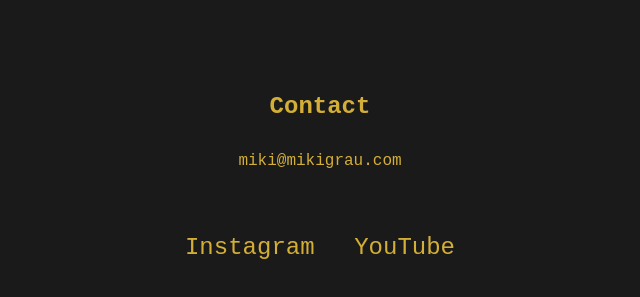
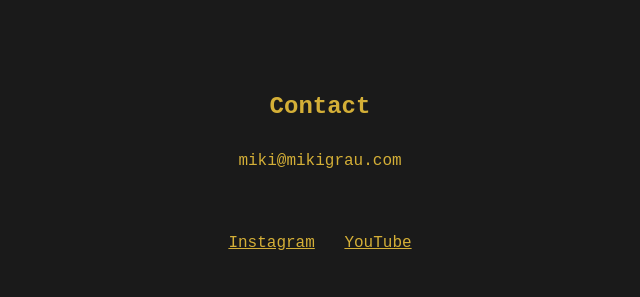
Before and after one commit to MikiGrau/mikigrau.com, a plain HTML site: page index.html in a window 1280 px wide. Shown: the part 1969-2266 px from the top of the page, without its empty margins (320-960 px from the left). Drawn offline with Linux system fonts and the light colour scheme.

Commit message:
Add files via upload

```diff
--- a/index.html
+++ b/index.html
@@ -63,9 +63,9 @@
     }
     .social-links a {
   color: #d4af37;
-  text-decoration: none;
-  margin: 0 15px;
-  font-size: 1.5rem;
+  text-decoration: underline;
+  margin: 0 10px;
+  font-size: 1rem;
 }
     .social-links svg {
   width: 24px;
@@ -119,7 +119,7 @@
   <div class="section">
     <h2>Contact</h2>
     <p style="margin-top: 2rem; text-align: center !important; display: block;">miki@mikigrau.com</p>
-    <div class="social-links" style="margin-top: 1rem; color: #d4af37;">
+    <div class="social-links" style="margin-top: 0.5rem; color: #d4af37;">
       <a href="https://www.instagram.com/miki.grau" target="_blank">Instagram</a>
       <a href="https://www.youtube.com/@MikiGrau" target="_blank">YouTube</a>
     </div>
```
